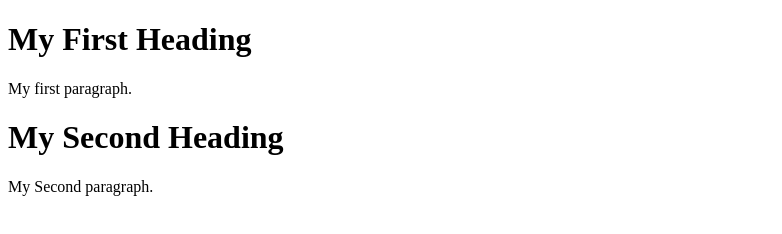
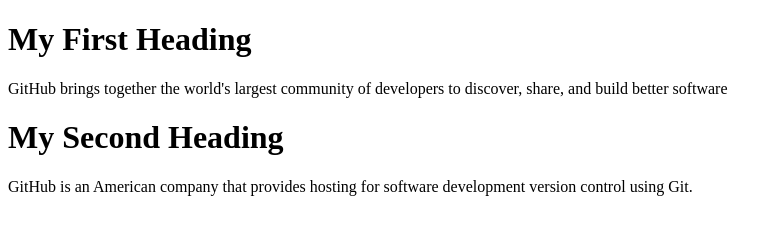
Before and after one commit to ChanakaDushmantha/Project-1, a plain HTML site: page Index.html in a window 1280 px wide. Shown: the whole page, without its empty margins (0-782 px from the left). Drawn offline with Linux system fonts and the light colour scheme.

Commit message:
add:paragraph

```diff
--- a/Index.html
+++ b/Index.html
@@ -6,10 +6,10 @@
 <body>
 
 <h1>My First Heading</h1>
-<p>My first paragraph.</p>
+<p>GitHub brings together the world's largest community of developers to discover, share, and build better software</p>
 
 <h1>My Second Heading</h1>
-<p>My Second paragraph.</p>
+<p>GitHub is an American company that provides hosting for software development version control using Git.</p>
 
 </body>
 </html>
```
